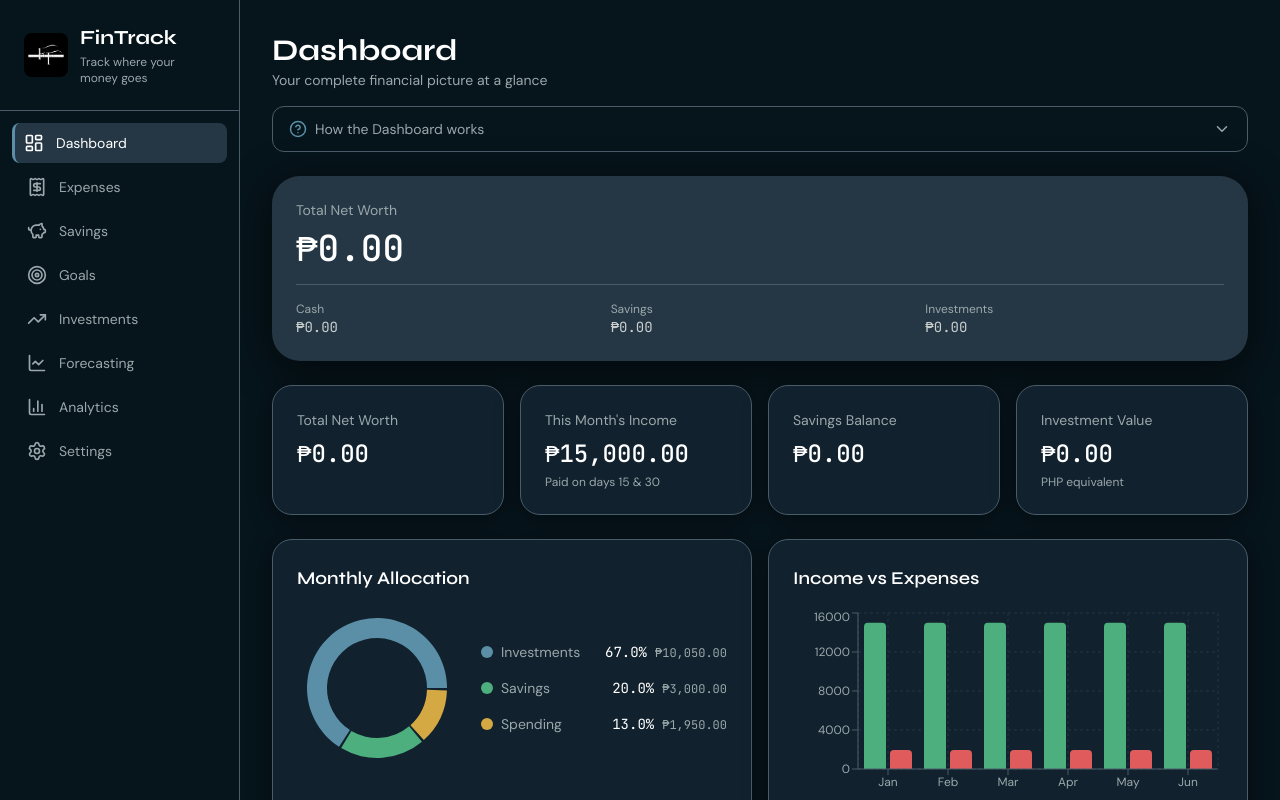
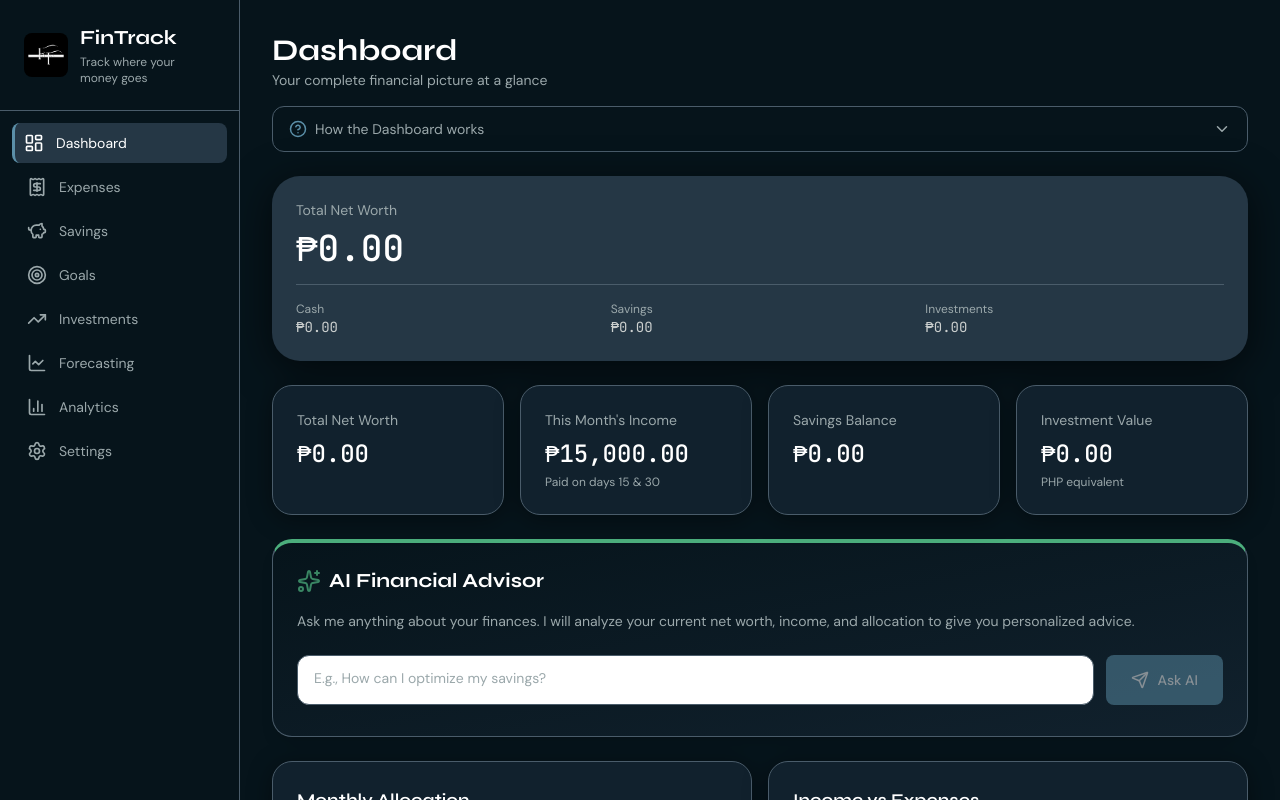
Before and after one commit to Zairus-Jay-C-Opinion/fintrack, a React (Vite) app: page / in a window 1280 px wide. Built offline with nearby package versions, Linux system fonts and the light colour scheme.

Commit message:
feat: Add Gemini AI Financial Advisor

```diff
--- /dev/null
+++ b/src/components/cards/AIFinancialAdvisorCard.jsx
@@ -0,0 +1,151 @@
+import { useState } from "react";
+import Button from "../ui/Button";
+import { Sparkles, Send, Loader2 } from "lucide-react";
+
+export default function AIFinancialAdvisorCard({
+  netWorth,
+  cashOnHand,
+  savingsBalance,
+  investmentPhp,
+  monthlyIncome,
+  allocation,
+}) {
+  const [prompt, setPrompt] = useState("");
+  const [response, setResponse] = useState("");
+  const [isLoading, setIsLoading] = useState(false);
+  const [error, setError] = useState("");
+  const handleAsk = async () => {
+    if (!prompt.trim()) return;
+
+    setIsLoading(true);
+    setError("");
+    setResponse("");
+
+    const systemInstruction = `
+You are an expert, professional financial advisor.
+Your goal is to provide helpful, actionable, and clear financial advice to the user based on their specific financial context.
+Use markdown to format your response nicely (e.g., bullet points, bold text). Keep your advice concise but comprehensive. Focus specifically on the user's situation.
+
+Here is the user's current financial context:
+Net Worth: PHP ${netWorth || 0}
+Cash on Hand: PHP ${cashOnHand || 0}
+Savings Balance: PHP ${savingsBalance || 0}
+Investments: PHP ${investmentPhp || 0}
+Monthly Income: PHP ${monthlyIncome || 0}
+Allocation Strategy: ${allocation?.investments || 0}% Investments, ${
+      allocation?.savings || 0
+    }% Savings, ${allocation?.spending || 0}% Spending
+`;
+
+    try {
+      const API_KEY = import.meta.env.VITE_GEMINI_API_KEY;
+      if (!API_KEY) {
+        throw new Error("VITE_GEMINI_API_KEY is not set in your .env file.");
+      }
+
+      const res = await fetch(
+        `https://generativelanguage.googleapis.com/v1beta/models/gemini-2.5-flash:generateContent?key=${API_KEY}`,
+        {
+          method: "POST",
+          headers: {
+            "Content-Type": "application/json",
+          },
+          body: JSON.stringify({
+            system_instruction: {
+              parts: [{ text: systemInstruction }],
+            },
+            contents: [
+              {
+                parts: [{ text: prompt }],
+              },
+            ],
+          }),
+        }
+      );
+
+      if (!res.ok) {
+        const errorData = await res.json();
+        throw new Error(errorData?.error?.message || "Failed to fetch advice");
+      }
+
+      const data = await res.json();
+      const text = data.candidates?.[0]?.content?.parts?.[0]?.text;
+
+      if (!text) {
+        throw new Error("Received empty response from API");
+      }
+
+      setResponse(text);
+    } catch (err) {
+      setError(err.message || "An error occurred while fetching advice.");
+    } finally {
+      setIsLoading(false);
+    }
+  };
+
+  const handleKeyDown = (e) => {
+    if (e.key === "Enter" && !e.shiftKey) {
+      e.preventDefault();
+      handleAsk();
+    }
+  };
+
+  // Basic markdown-to-html for bold and bullets for a clean display
+  const formatMarkdown = (text) => {
+    let formatted = text.replace(/\*\*(.*?)\*\*/g, "<strong>$1</strong>");
+    formatted = formatted.replace(/\*(.*?)\*/g, "<em>$1</em>");
+    // Handle bullet points
+    formatted = formatted.replace(/^\* (.*$)/gim, "<li>$1</li>");
+    // Handle newlines
+    formatted = formatted.replace(/\n/g, "<br />");
+    // Cleanup list tags if multiple li exist
+    formatted = formatted.replace(/(<li>.*<\/li>)/s, "<ul class='list-disc pl-5 mt-2 space-y-1'>$1</ul>");
+    return { __html: formatted };
+  };
+
+  return (
+    <div className="card col-span-full border-t-4 border-t-gain bg-gradient-to-br from-bg-deepest to-bg-deep shadow-lg">
+      <div className="flex items-center gap-2 mb-4 text-gain">
+        <Sparkles size={24} className="animate-pulse" />
+        <h3 className="font-display text-xl font-bold text-white">AI Financial Advisor</h3>
+      </div>
+      <p className="text-sm text-text-secondary mb-6">
+        Ask me anything about your finances. I will analyze your current net worth, income, and allocation to give you personalized advice.
+      </p>
+
+      <div className="flex flex-col sm:flex-row gap-3">
+        <div className="relative flex-1">
+          <textarea
+            className="w-full rounded-[var(--radius-md)] border border-accent bg-bg-deep px-4 py-3 text-sm text-text-primary placeholder:text-text-secondary focus:border-highlight focus:outline-none focus:ring-1 focus:ring-highlight resize-none min-h-[50px]"
+            placeholder="E.g., How can I optimize my savings?"
+            rows={1}
+            value={prompt}
+            onChange={(e) => setPrompt(e.target.value)}
+            onKeyDown={handleKeyDown}
+            disabled={isLoading}
+          />
+        </div>
+        <Button
+          onClick={handleAsk}
+          disabled={isLoading || !prompt.trim()}
+          className="self-end sm:self-auto h-[50px] px-6 py-0 flex items-center justify-center gap-2 bg-gain hover:bg-gain/90 text-white"
+        >
+          {isLoading ? <Loader2 size={18} className="animate-spin" /> : <Send size={18} />}
+          <span className="hidden sm:inline">{isLoading ? "Thinking..." : "Ask AI"}</span>
+        </Button>
+      </div>
+
+      {error && (
+        <div className="mt-4 p-3 rounded bg-loss/10 border border-loss/20 text-loss text-sm">
+          {error}
+        </div>
+      )}
+
+      {response && (
+        <div className="mt-6 p-5 rounded-[var(--radius-md)] bg-bg-deep/50 border border-accent text-sm text-text-primary leading-relaxed shadow-inner">
+          <div dangerouslySetInnerHTML={formatMarkdown(response)} />
+        </div>
+      )}
+    </div>
+  );
+}
--- a/src/pages/Dashboard.jsx
+++ b/src/pages/Dashboard.jsx
@@ -5,6 +5,7 @@ import AllocationCard from "../components/cards/AllocationCard";
 import NetWorthCard from "../components/cards/NetWorthCard";
 import MonthlyBarChart from "../components/charts/MonthlyBarChart";
 import PortfolioGrowthChart from "../components/charts/PortfolioGrowthChart";
+import AIFinancialAdvisorCard from "../components/cards/AIFinancialAdvisorCard";
 import { useNetWorth } from "../hooks/useNetWorth";
 import { useSettingsStore } from "../store/useSettingsStore";
 import { useFinanceStore } from "../store/useFinanceStore";
@@ -103,6 +104,17 @@ export default function Dashboard() {
         />
       </div>
 
+      <div className="mb-6">
+        <AIFinancialAdvisorCard
+          netWorth={netWorth}
+          cashOnHand={cashOnHand}
+          savingsBalance={savingsBalance}
+          investmentPhp={investmentPhp}
+          monthlyIncome={monthlyIncome}
+          allocation={allocation}
+        />
+      </div>
+
       <div className="mb-6 grid gap-4 lg:grid-cols-2">
         <AllocationCard allocation={allocation} amounts={allocAmounts} />
         <MonthlyBarChart
```
Also changed, not shown: 2 other files (tests, documents, lock files or other folders).
